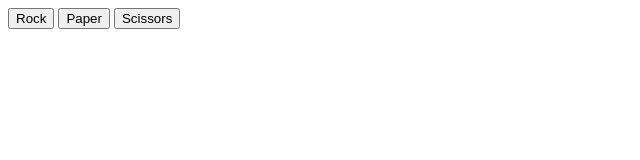
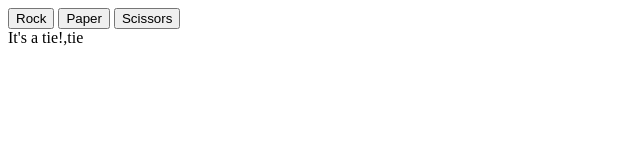
Before and after one commit to ealvara6/rock-paper-scissors, a plain HTML site: page index.html in a window 1280 px wide. Both pictures are taken after a click on the button "Rock". Shown: the full height of the page, 0-640 px from the left. Drawn offline with Linux system fonts and the light colour scheme.

Commit message:
Create divs that display results of each round

```diff
--- a/index.html
+++ b/index.html
@@ -13,5 +13,6 @@
         <button id="paper">Paper</button>
         <button id="scissors">Scissors</button>
     </div>
+    <div class="results"></div>
 </body>
 </html>
--- a/script.js
+++ b/script.js
@@ -4,6 +4,13 @@ let getComputerChoice = () => {
     let choices = ['rock', 'paper', 'scissors'];
     let computerChoice = choices[Math.floor(Math.random() * choices.length)];
     return computerChoice;
+}
+
+let displayResult = (result) => {
+    const container = document.querySelector('div.results')
+    let div = document.createElement('div');
+    div.textContent = result;
+    container.appendChild(div);
 }
 
 let playRound = (playerSelection) => {
@@ -45,7 +52,7 @@ let playRound = (playerSelection) => {
                 result = ["It's a tie!", "tie"];
         }
     }
-
+    displayResult(result);
     console.log(result);
 }
 
```
